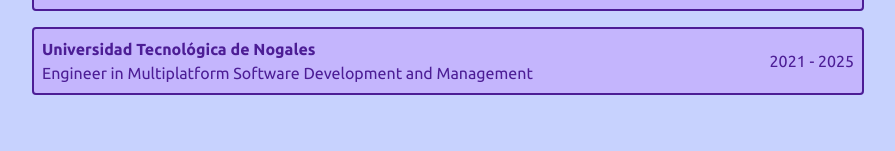
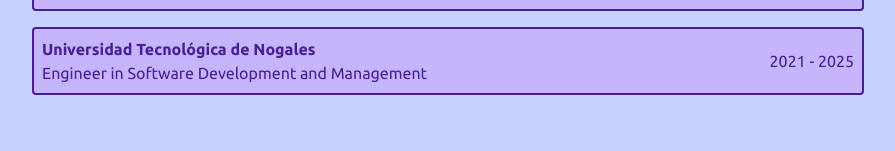
Before and after one commit to zchelalo/portfolio, a React (Vite) app: page / in a window 1280 px wide. Shown: the part 1582-1733 px from the top of the page, without its empty margins (192-1087 px from the left). Built offline with nearby package versions, Linux system fonts and the light colour scheme.

Commit message:
add: translation to studies

```diff
--- a/src/modules/study/domain/entity.ts
+++ b/src/modules/study/domain/entity.ts
@@ -1,7 +1,10 @@
+import { Language } from '@/constants'
+
 export interface StudyEntity {
   id?: string
   institution: string
   career: string
   startDate: string
   endDate: string
+  lang: Language
 }
--- a/src/modules/study/infrastructure/repositories/memory.ts
+++ b/src/modules/study/infrastructure/repositories/memory.ts
@@ -1,5 +1,8 @@
+import { Language } from '@/constants'
 import { StudyEntity } from '@/modules/study/domain/entity'
 import { StudyRepository } from '@/modules/study/domain/repository'
+
+import { i18next } from '@/config/i18n'
 
 const studies: StudyEntity[] = [
   {
@@ -7,14 +10,32 @@
     institution: 'CECyTES',
     career: 'Programming Technician',
     startDate: '2018-08-01T00:00:00Z',
-    endDate: '2021-08-01T00:00:00Z'
+    endDate: '2021-08-01T00:00:00Z',
+    lang: Language.EN
   },
   {
     id: '123e4567-e89b-12d3-a456-426614174002',
     institution: 'Universidad Tecnológica de Nogales',
-    career: 'Engineer in Multiplatform Software Development and Management',
+    career: 'Engineer in Software Development and Management',
     startDate: '2021-08-01T00:00:00Z',
-    endDate: '2025-04-01T00:00:00Z'
+    endDate: '2025-04-01T00:00:00Z',
+    lang: Language.EN
+  },
+  {
+    id: '123e4567-e89b-12d3-a456-426614174000',
+    institution: 'CECyTES',
+    career: 'Técnico en Programación',
+    startDate: '2018-08-01T00:00:00Z',
+    endDate: '2021-08-01T00:00:00Z',
+    lang: Language.ES
+  },
+  {
+    id: '123e4567-e89b-12d3-a456-426614174002',
+    institution: 'Universidad Tecnológica de Nogales',
+    career: 'Ingeniero en Desarrollo y Gestión de Software',
+    startDate: '2021-08-01T00:00:00Z',
+    endDate: '2025-04-01T00:00:00Z',
+    lang: Language.ES
   }
 ]
 
@@ -28,7 +49,11 @@
   }
 
   async getStudies(offset: number, limit: number): Promise<StudyEntity[]> {
-    const studiesObtained = studies.slice(offset, offset + limit)
+    let studiesObtained = studies.filter(study => study.lang === i18next.language)
+    if (studiesObtained.length === 0) {
+      throw new Error('studies not found')
+    }
+    studiesObtained = studiesObtained.slice(offset, offset + limit)
     if (studiesObtained.length === 0) {
       throw new Error('studies not found')
     }
--- a/src/modules/study/ui/Study.tsx
+++ b/src/modules/study/ui/Study.tsx
@@ -6,6 +6,8 @@
 import { useTranslation } from 'react-i18next'
 
 import moment from 'moment'
+
+import { i18next } from '@/config/i18n'
 
 import { NamespaceLanguage, Section } from '@/constants'
 
@@ -31,7 +33,7 @@
     }
 
     fetchStudies()
-  }, [])
+  }, [i18next.language])
 
   return (
     <SectionLayout
```
